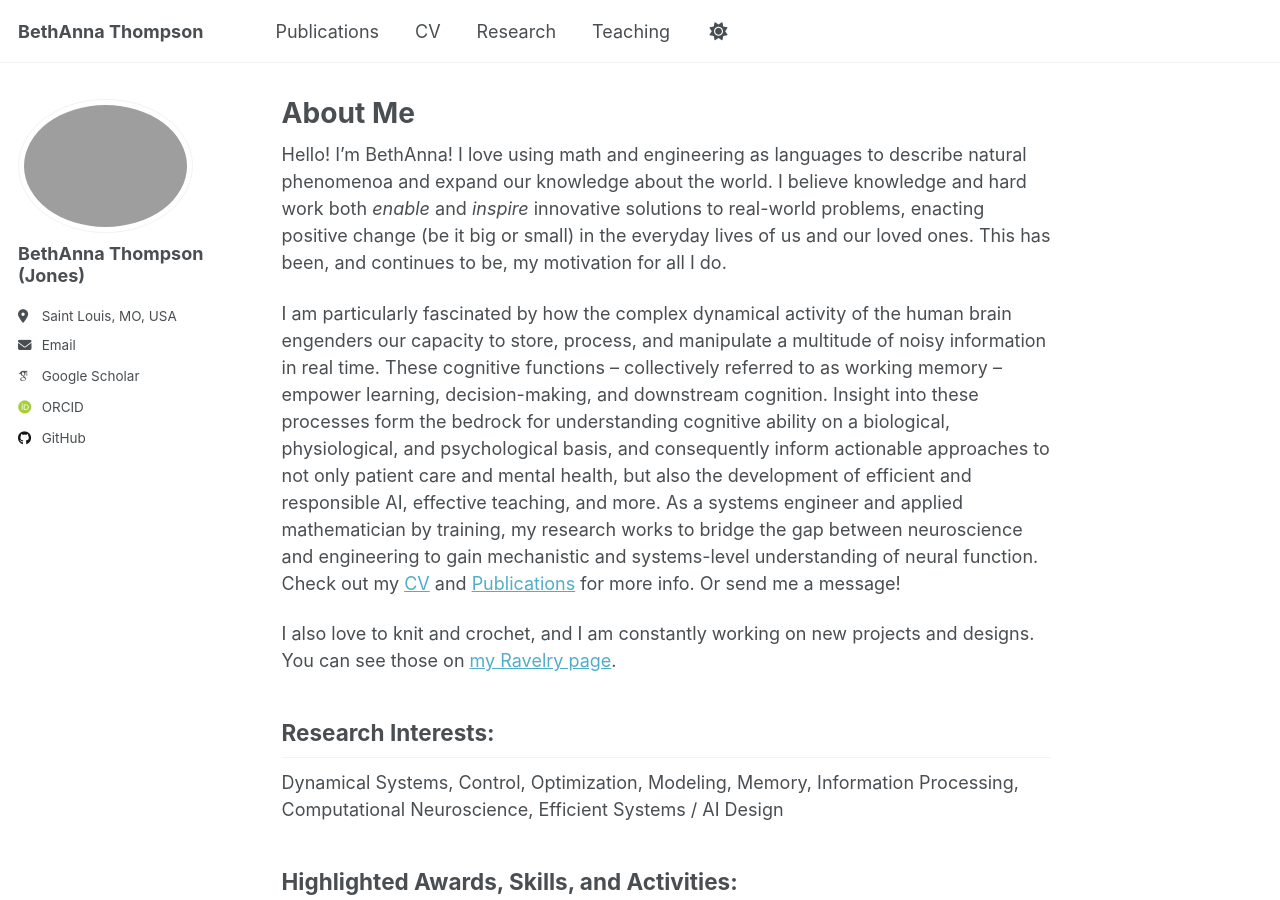
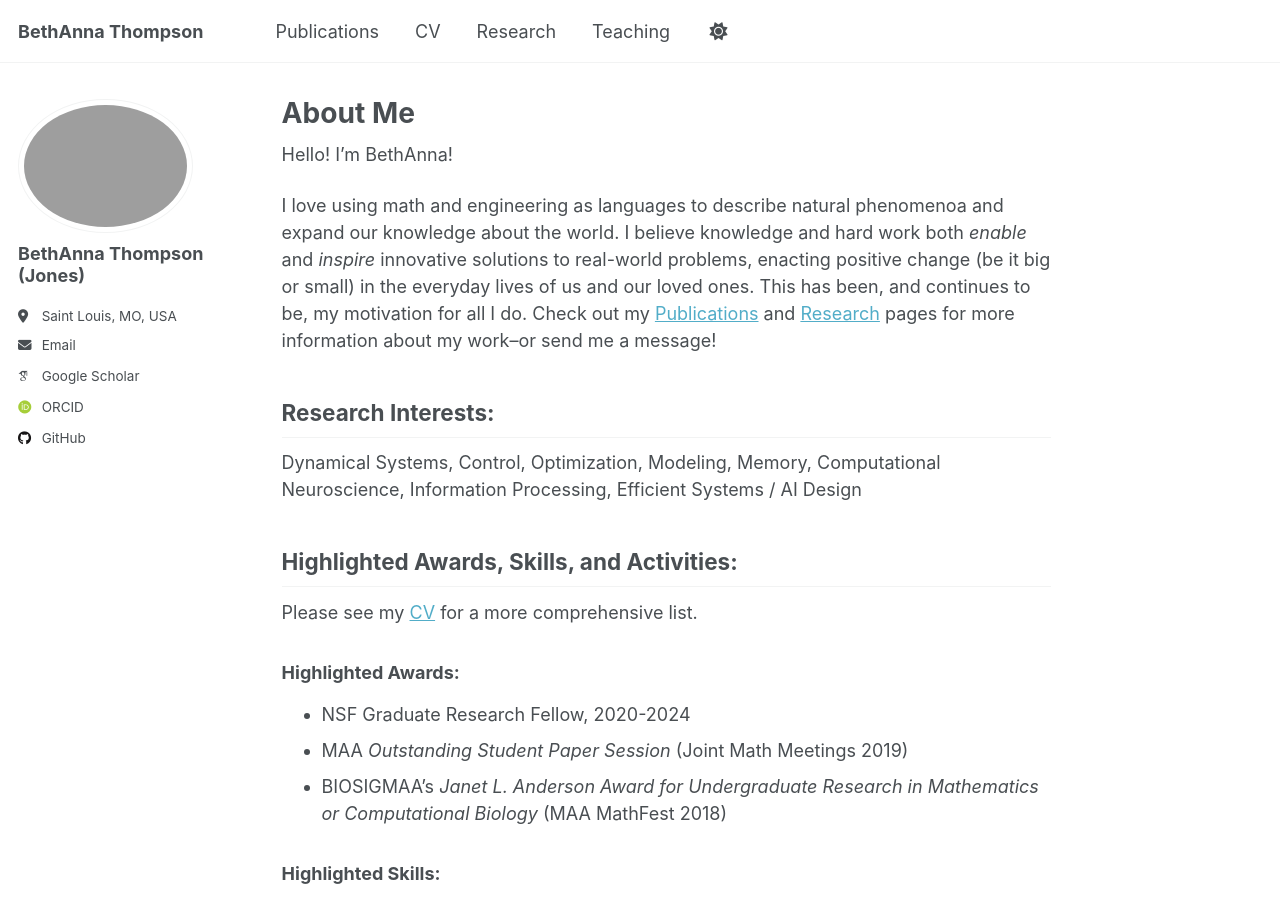
Before and after one commit to BethAnna/BethAnna.github.io, a Jekyll site: the page built from _pages/about.md, in a window 1280 px wide and 900 px high. Built offline with Jekyll 4.4.1, drawn with Linux system fonts in a browser that asks for light colours; some web fonts are replaced; a script that is not in the unit is left out.

Commit message:
Update about.md
Moved research description to Research page

```diff
--- a/_pages/about.md
+++ b/_pages/about.md
@@ -8,16 +8,14 @@ redirect_from:
 ---
 
 Hello! I'm BethAnna!
-I love using math and engineering as languages to describe natural phenomenoa and expand our knowledge about the world. I believe knowledge and hard work both _enable_ and _inspire_ innovative solutions to real-world problems, enacting positive change (be it big or small) in the everyday lives of us and our loved ones. This has been, and continues to be, my motivation for all I do.
 
-I am particularly fascinated by how the complex dynamical activity of the human brain engenders our capacity to store, process, and manipulate a multitude of noisy information in real time. These cognitive functions -- collectively referred to as working memory -- empower learning, decision-making, and downstream cognition. Insight into these processes form the bedrock for understanding cognitive ability on a biological, physiological, and psychological basis, and consequently inform actionable approaches to not only patient care and mental health, but also the development of efficient and responsible AI, effective teaching, and more.
-As a systems engineer and applied mathematician by training, my research works to bridge the gap between neuroscience and engineering to gain mechanistic and systems-level understanding of neural function. Check out my [CV](https://bethanna.github.io/cv/) and [Publications](https://bethanna.github.io/publications/) for more info. Or send me a message!  <br>
+I love using math and engineering as languages to describe natural phenomenoa and expand our knowledge about the world. I believe knowledge and hard work both _enable_ and _inspire_ innovative solutions to real-world problems, enacting positive change (be it big or small) in the everyday lives of us and our loved ones. This has been, and continues to be, my motivation for all I do. Check out my [Publications](https://bethanna.github.io/publications/) and [Research](https://bethanna.github.io/research/) pages for more information about my work--or send me a message!  <br>
 
-I also love to knit and crochet, and I am constantly working on new projects and designs. You can see those on [my Ravelry page](https://www.ravelry.com/designers/thompson-yarn-arts).
+<!-- I also love to knit and crochet, and I am constantly working on new projects and designs. You can see those on [my Ravelry page](https://www.ravelry.com/designers/thompson-yarn-arts).  -->
 
 
 ## Research Interests:
-Dynamical Systems, Control, Optimization, Modeling, Memory, Information Processing, Computational Neuroscience, Efficient Systems / AI Design
+Dynamical Systems, Control, Optimization, Modeling, Memory, Computational Neuroscience, Information Processing, Efficient Systems / AI Design
 
 
 ## Highlighted Awards, Skills, and Activities:
@@ -42,15 +40,3 @@ Please see my [CV](https://bethanna.github.io/cv/) for a more comprehensive list
 ### Highlighted Activities:
 * Founding member of student-led Electrical & System Engineering (ESE) PhD Advisory Board at Washington University in St. Louis
 * Regular mentoring positions
-
-
-
-
-<!--
-I have always been fascinated by networks and
-
-I am particularly interested in working memory and understanding how biological, physiological, and psychological differences engender disease.
-to study \
-&nbsp;&nbsp;&nbsp; i) how finite neural resources should be allocated to incoming stimuli for the ongoing management and temporary storage of stimuli for decision making and downstream cognition; \
-&nbsp;&nbsp;&nbsp; ii) what network dynamics are associated with optimal gating of stimuli; and \
-&nbsp;&nbsp;&nbsp; iii) the interplay of working memory, including encoding and retention, with other key cognitive functions such as attention. -->
```
